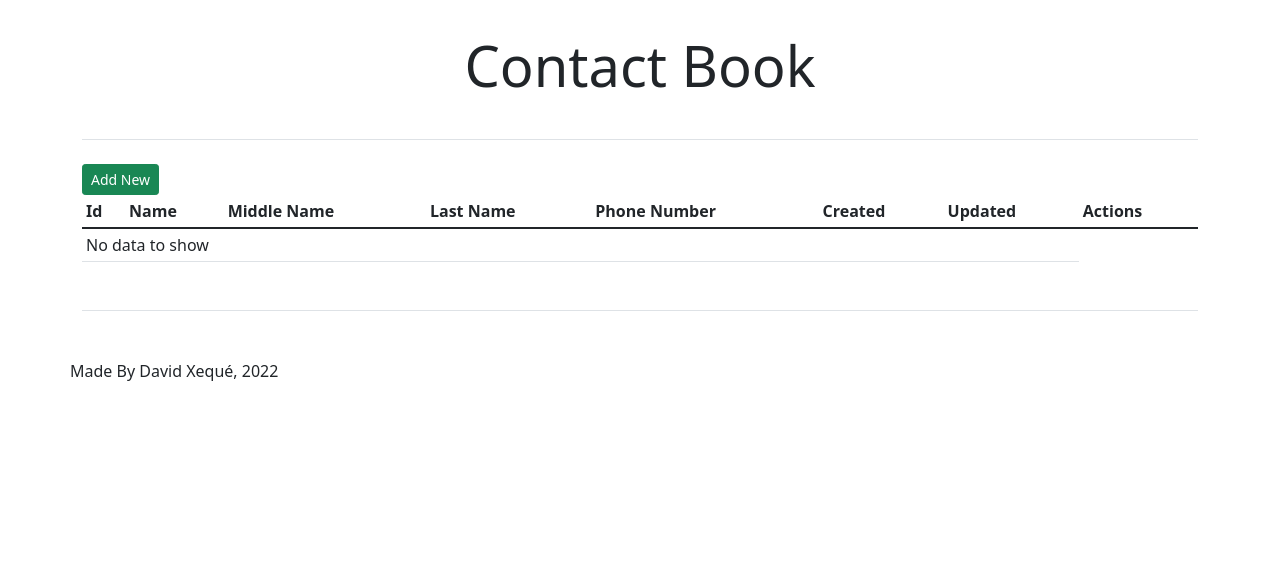
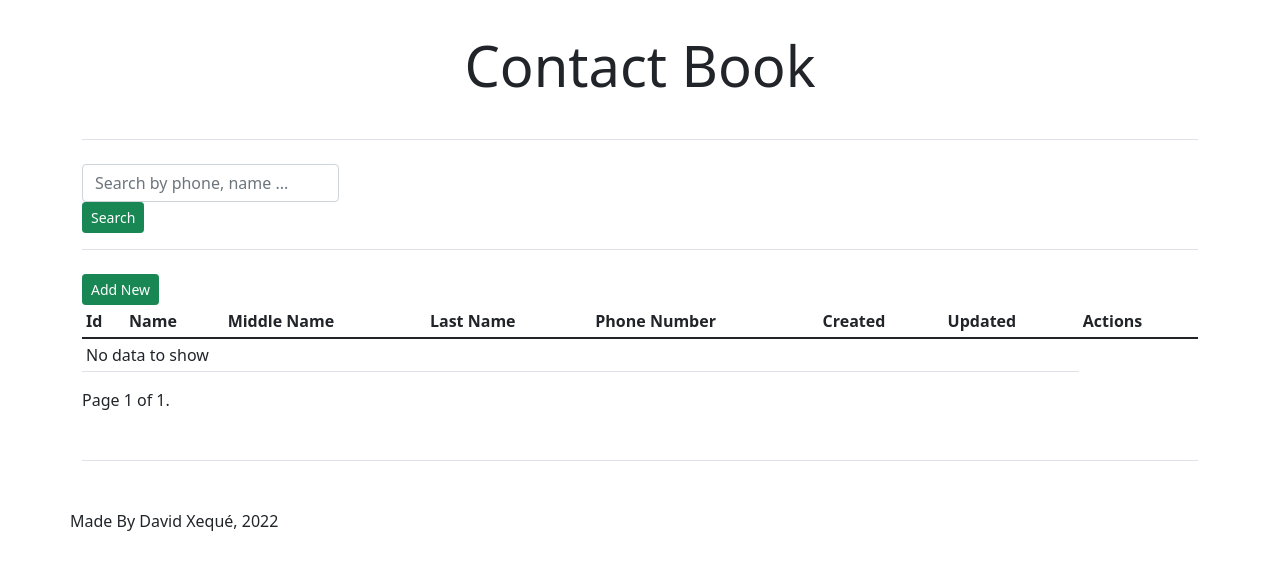
Before and after one commit to davixo41/Agenda_CBV, a Django app: page / in a window 1280 px wide. Shown: the top 570 px of the page. Run offline with Django 4.2, Linux system fonts and the light colour scheme; data that the repository does not hold is empty.

Commit message:
Added search box and pagination on index

```diff
--- a/Contact/views.py
+++ b/Contact/views.py
@@ -1,5 +1,6 @@
 from django.shortcuts import render
 from django.views.generic import ListView, CreateView, DeleteView, UpdateView
+from django.db.models import Q
 from .models import Contacts
 from .forms import ContactsForms
 
@@ -10,6 +11,13 @@ class List(ListView):
     queryset = Contacts.objects.all().order_by('id')
     template_name = 'List.html'
     context_object_name = 'object_list'
+
+    def get_queryset(self):
+        qsearch = self.request.GET.get('txtSearch')
+        object_list = Contacts.objects.all().order_by('id')
+        if qsearch:
+            object_list = self.model.objects.filter(Q(phone__icontains=qsearch) | Q(name__icontains=qsearch))
+        return object_list
 
 
 class Create(CreateView):
--- a/templates/List.html
+++ b/templates/List.html
@@ -13,6 +13,18 @@
         <div class="pricing-header p-3 pb-md-3 mx-auto text-center">
                 <h3 class="display-4 fw-normal">Contact Book</h3>
         </div>
+    </div>
+    <div class="d-flex flex-column flex-md-row align-items-center pb-3 mb-4 border-bottom">
+        <form method="get">
+            <div class="row g-3 align-items-center">
+                <div class="col-auto">
+                    <span>
+                        <input type="text" class="form-control" name="txtSearch" id="txtSearch" placeholder="Search by phone, name ..."/>
+                        <input type="submit"  class="btn btn-success btn-sm" value="Search">
+                    </span>
+                </div>
+            </div>
+        </form>
     </div>
     <a href="/add" class="btn btn-success btn-sm">Add New</a>
     <br>
@@ -53,6 +65,24 @@
             {% endif %}
             </tbody>
         </table>
+
+<div class="pagination">
+    <span class="step-links">
+        {% if page_obj.has_previous %}
+            <a href="?page=1">&laquo; first</a>
+            <a href="?page={{ page_obj.previous_page_number }}">previous</a>
+        {% endif %}
+
+        <span class="current">
+            Page {{ page_obj.number }} of {{ page_obj.paginator.num_pages }}.
+        </span>
+
+        {% if page_obj.has_next %}
+            <a href="?page={{ page_obj.next_page_number }}">next</a>
+            <a href="?page={{ page_obj.paginator.num_pages }}">last &raquo;</a>
+        {% endif %}
+    </span>
+</div>
 <footer class="pt-4 my-md-5 pt-md-5 border-top">
     <div class="row">
             Made By David Xequé, 2022
```
